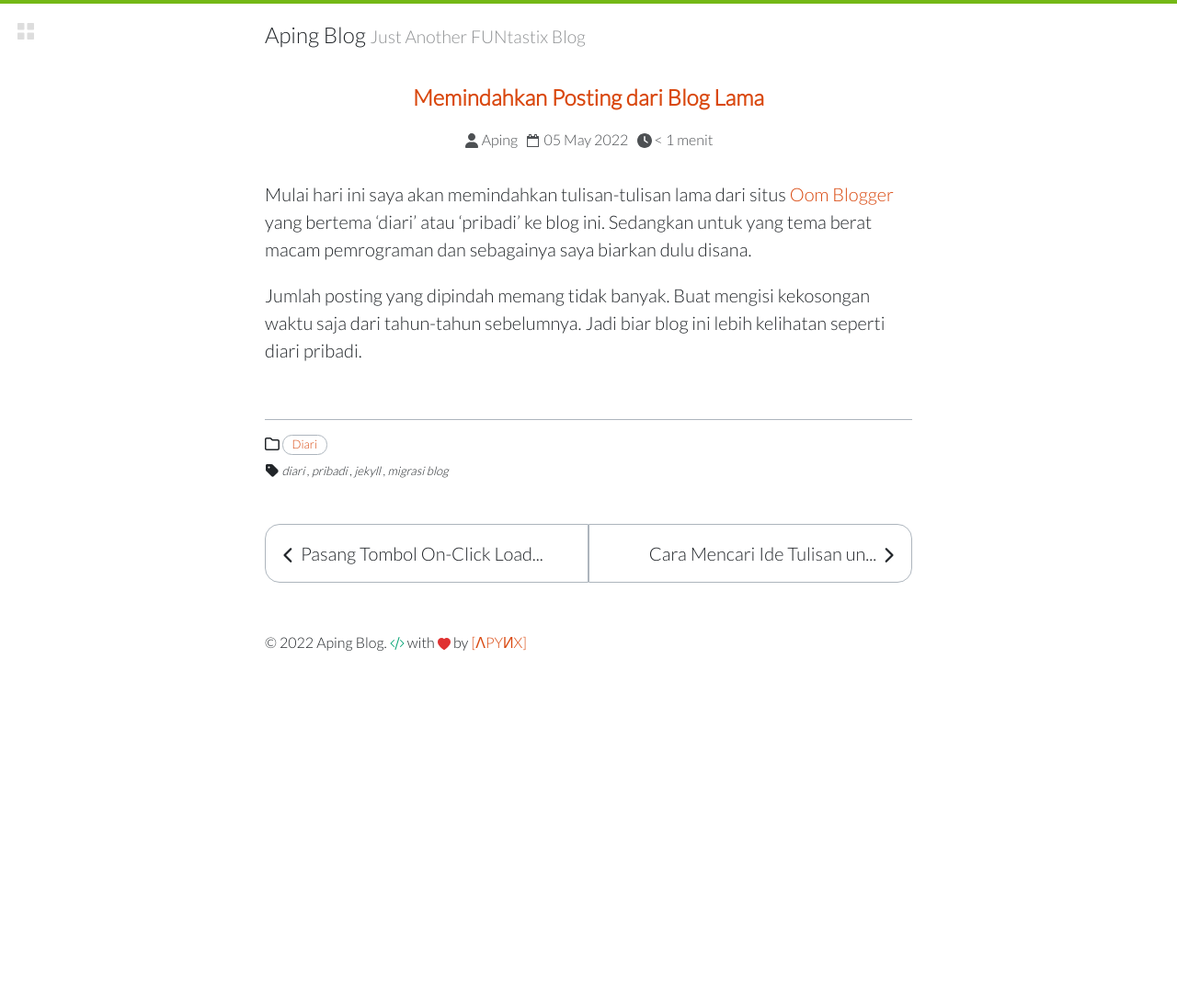
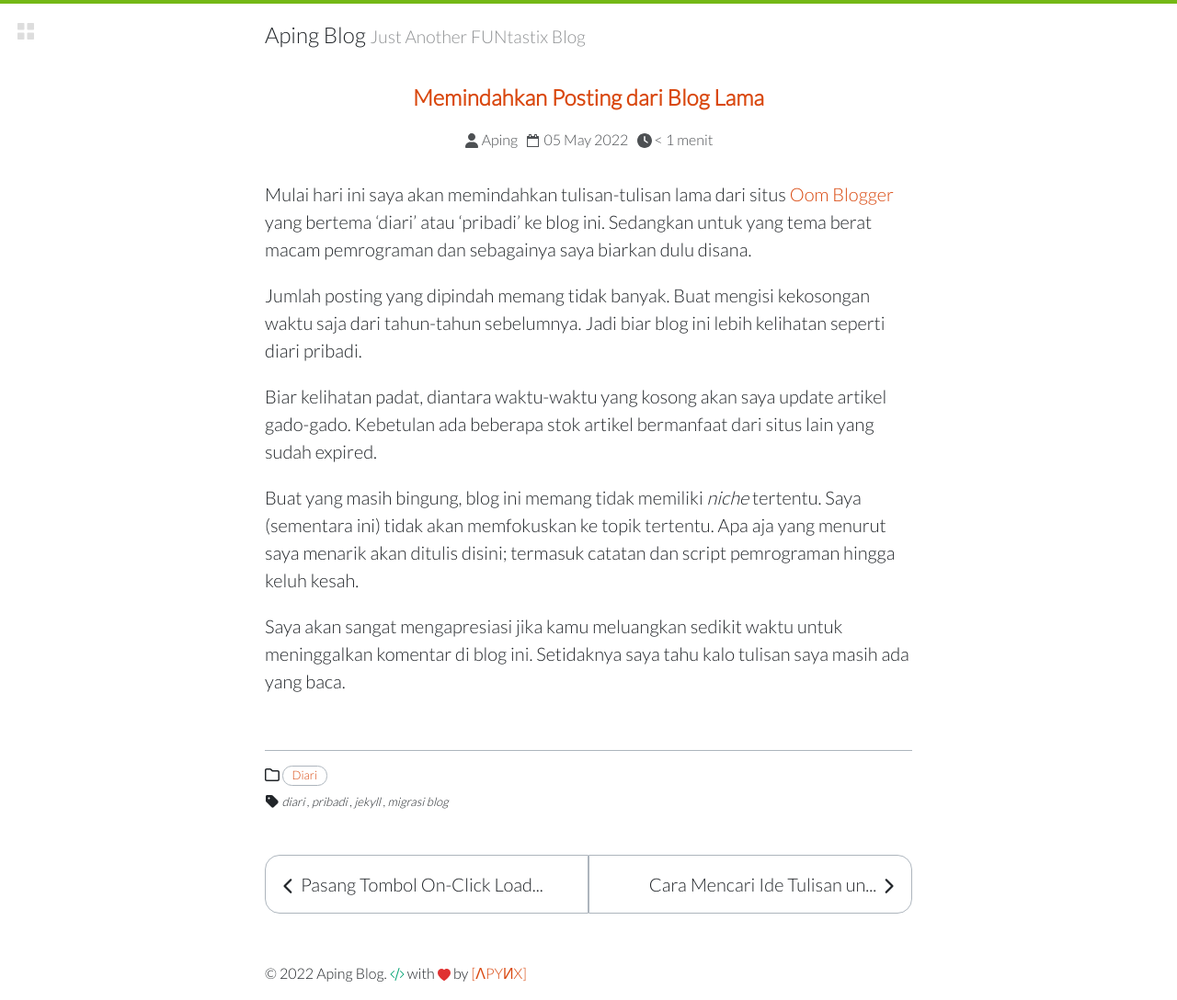
Before and after one commit to apynx/apynx.github.io, a Jekyll site: the page built from _posts/2022-05-05-pindah-posting-dari-blog-lama.md, in a window 1280 px wide. Shown: the whole page at 92% size. Built offline with Jekyll 4.4.1, drawn with Linux system fonts in a browser that asks for light colours; before the commit the page ends 900 px from its top, so only the background shows below that.

Commit message:
update 2022-05-05-pindah-posting-dari-blog-lama.md

```diff
--- a/_posts/2022-05-05-pindah-posting-dari-blog-lama.md
+++ b/_posts/2022-05-05-pindah-posting-dari-blog-lama.md
@@ -10,3 +10,9 @@ comments    : false
 Mulai hari ini saya akan memindahkan tulisan-tulisan lama dari situs [Oom Blogger](https://oom.web.id "Oom Blogger") yang bertema 'diari' atau 'pribadi' ke blog ini. Sedangkan untuk yang tema berat macam pemrograman dan sebagainya saya biarkan dulu disana.
 
 Jumlah posting yang dipindah memang tidak banyak. Buat mengisi kekosongan waktu saja dari tahun-tahun sebelumnya. Jadi biar blog ini lebih kelihatan seperti diari pribadi.
+
+Biar kelihatan padat, diantara waktu-waktu yang kosong akan saya update artikel gado-gado. Kebetulan ada beberapa stok artikel bermanfaat dari situs lain yang sudah expired.
+
+Buat yang masih bingung, blog ini memang tidak memiliki *niche* tertentu. Saya (sementara ini) tidak akan memfokuskan ke topik tertentu. Apa aja yang menurut saya menarik akan ditulis disini; termasuk catatan dan script pemrograman hingga keluh kesah.
+
+Saya akan sangat mengapresiasi jika kamu meluangkan sedikit waktu untuk meninggalkan komentar di blog ini. Setidaknya saya tahu kalo tulisan saya masih ada yang baca.
```
